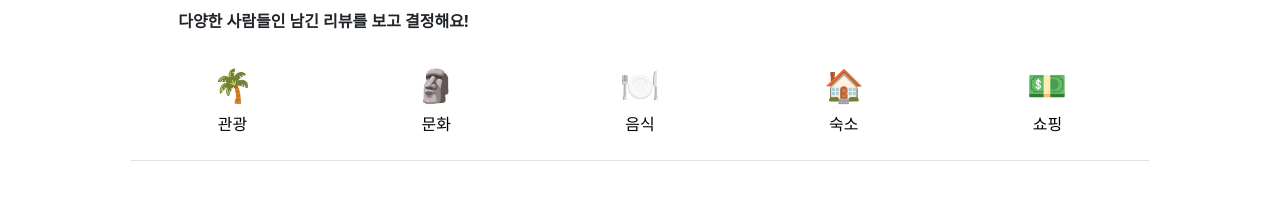
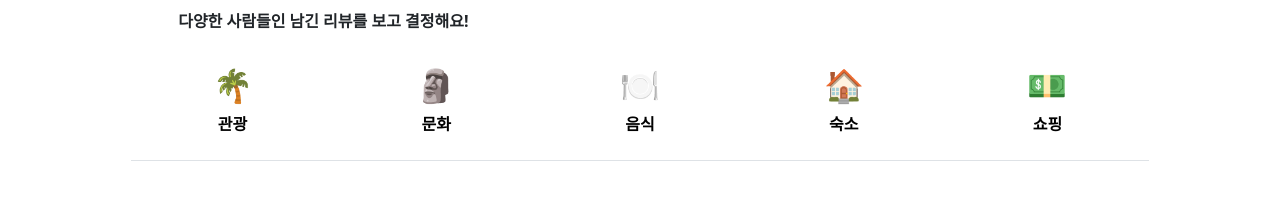
Before and after one commit to bokjunwoo/-wanted-pre-onboarding-challenge-fe-ts, a Next.js app: page /submain/busan in a window 1280 px wide. Shown: the part 692-898 px from the top of the page. Built offline with nearby package versions, Linux system fonts and the light colour scheme; no server answers.

Commit message:
refactor : navItems 배열 활용하여 구성하도록 변경

```diff
--- a/components/list/ListNav.tsx
+++ b/components/list/ListNav.tsx
@@ -1,5 +1,5 @@
 import { useRouter } from 'next/router';
-import React, { useCallback, useEffect, useState } from 'react';
+import React, { useEffect, useState } from 'react';
 import { Nav } from 'react-bootstrap';
 
 interface SubNavProps {
@@ -8,19 +8,24 @@ interface SubNavProps {
   margin?: string;
 }
 
+const navItems = [
+  { key: 'sightseeing', icon: '🌴', label: '관광' },
+  { key: 'culture', icon: '🗿', label: '문화' },
+  { key: 'food', icon: '🍽', label: '음식' },
+  { key: 'lodgment', icon: '🏠', label: '숙소' },
+  { key: 'shopping', icon: '💵', label: '쇼핑' },
+];
+
 export default function ListNav({ region, type, margin }: SubNavProps) {
   const router = useRouter();
 
   const [activeKey, setActiveKey] = useState<string | undefined>(type);
 
-  const routerHandle = useCallback(
-    (type: string | null) => {
-      if (type !== undefined) {
-        router.push(`/list/${region}/${type}?page=1`);
-      }
-    },
-    [router, region],
-  );
+  const handleNavSelect = (selectedKey: string | null) => {
+    if (selectedKey !== null) {
+      router.push(`/list/${region}/${selectedKey}?page=1`);
+    }
+  };
 
   useEffect(() => {
     setActiveKey(type);
@@ -30,45 +35,18 @@ export default function ListNav({ region, type, margin }: SubNavProps) {
     <Nav
       fill
       variant="tabs"
-      defaultActiveKey={activeKey}
       activeKey={activeKey}
-      onSelect={routerHandle}
+      onSelect={handleNavSelect}
       className={margin}
     >
-      <Nav.Item>
-        <Nav.Link eventKey="sightseeing">
-          <h2>🌴</h2>
-          <p>관광</p>
-        </Nav.Link>
-      </Nav.Item>
-
-      <Nav.Item>
-        <Nav.Link eventKey="culture">
-          <h2>🗿</h2>
-          <p>문화</p>
-        </Nav.Link>
-      </Nav.Item>
-
-      <Nav.Item>
-        <Nav.Link eventKey="food">
-          <h2>🍽</h2>
-          <p>음식</p>
-        </Nav.Link>
-      </Nav.Item>
-
-      <Nav.Item>
-        <Nav.Link eventKey="lodgment">
-          <h2>🏠</h2>
-          <p>숙소</p>
-        </Nav.Link>
-      </Nav.Item>
-
-      <Nav.Item>
-        <Nav.Link eventKey="shopping">
-          <h2>💵</h2>
-          <p>쇼핑</p>
-        </Nav.Link>
-      </Nav.Item>
+      {navItems.map((navItem) => (
+        <Nav.Item key={navItem.key}>
+          <Nav.Link eventKey={navItem.key}>
+            <h2>{navItem.icon}</h2>
+            <p className="fw-bold">{navItem.label}</p>
+          </Nav.Link>
+        </Nav.Item>
+      ))}
     </Nav>
   );
 }
```
